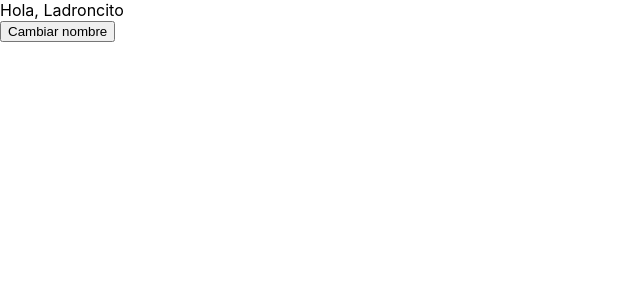
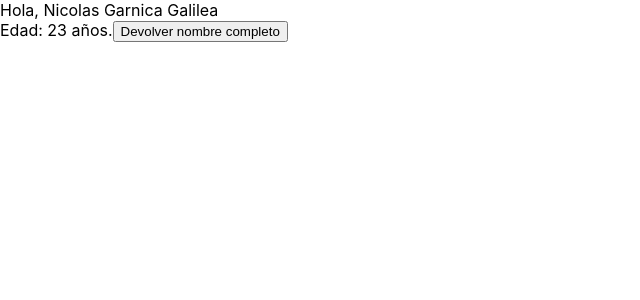
Before and after one commit to ngarng00/CompraVenta2025, a React (Create React App) app in the folder frontend/: page / in a window 1280 px wide. Shown: the top 300 px of the page, without its empty margins (0-640 px from the left). Built offline with nearby package versions, Linux system fonts and the light colour scheme.

Commit message:
feat: comunicación entre componentes

```diff
--- a/frontend/src/App.tsx
+++ b/frontend/src/App.tsx
@@ -4,8 +4,9 @@ import './App.css';
 import { HolaMundo } from './componentes/HolaMundo';
 import { ComponenteFuncional } from './componentes/ComponenteFuncional';
 import { ComponenteClase } from './componentes/ComponenteClase';
-import { ComponenteClase2} from './componentes/ComponenteClase2';
+import { ComponenteClase2 } from './componentes/ComponenteClase2';
 import { ComponenteFuncional2 } from './componentes/ComponenteFuncional2';
+import { ComponenteHijo } from './componentes/ComponenteHijo';
 
 const name = 'Nicolas';
 const element = <h2>Hola, {name}</h2>;
@@ -56,11 +57,26 @@ function App() {
         <>
           <ComponenteClase2 name ={"Diablito"}/>
         </>
-      </div>*/
-    <>
+      </div>
+
       <div className="ComponenteFuncional2">
         <>
           <ComponenteFuncional2 name ={"Ladroncito"}/>
+        </>
+      </div>*/
+    <>
+      <div className="ComponenteHijo">
+        <>
+          <ComponenteHijo
+            name={"Nicolas"}
+            apellido1={"Garnica"}
+            apellido2={"Galilea"}
+            edad={23}
+            clickReturnName={
+              (nameComplete) => {
+                console.log(nameComplete)
+              }
+            } />
         </>
       </div>
     </>
--- /dev/null
+++ b/frontend/src/componentes/ComponenteHijo.tsx
@@ -0,0 +1,30 @@
+import { JSX } from "react"
+
+interface ComponenteHijoProps {
+    name:string
+    apellido1:string
+    apellido2?:string
+    edad:number
+    clickReturnName: (nameComplete: string) => void
+}
+
+export function ComponenteHijo (props:ComponenteHijoProps):JSX.Element {
+
+    const devolverNombre = () => {
+        const nombreCompleto = props.name + ' ' + props.apellido1 + ' ' + (props.apellido2 || '')
+        //console.log(nombreCompleto)
+        props.clickReturnName(nombreCompleto)
+    }
+
+    return <>
+        Hola, {props.name + ' ' +props.apellido1 + ' '}{(props.apellido2!= undefined)? props.apellido2:null}<br/>
+        Edad: {props.edad} años.
+        <button
+            onClick={()=> {
+                devolverNombre()
+            }}
+        >
+            Devolver nombre completo
+        </button>
+    </>
+}
```
